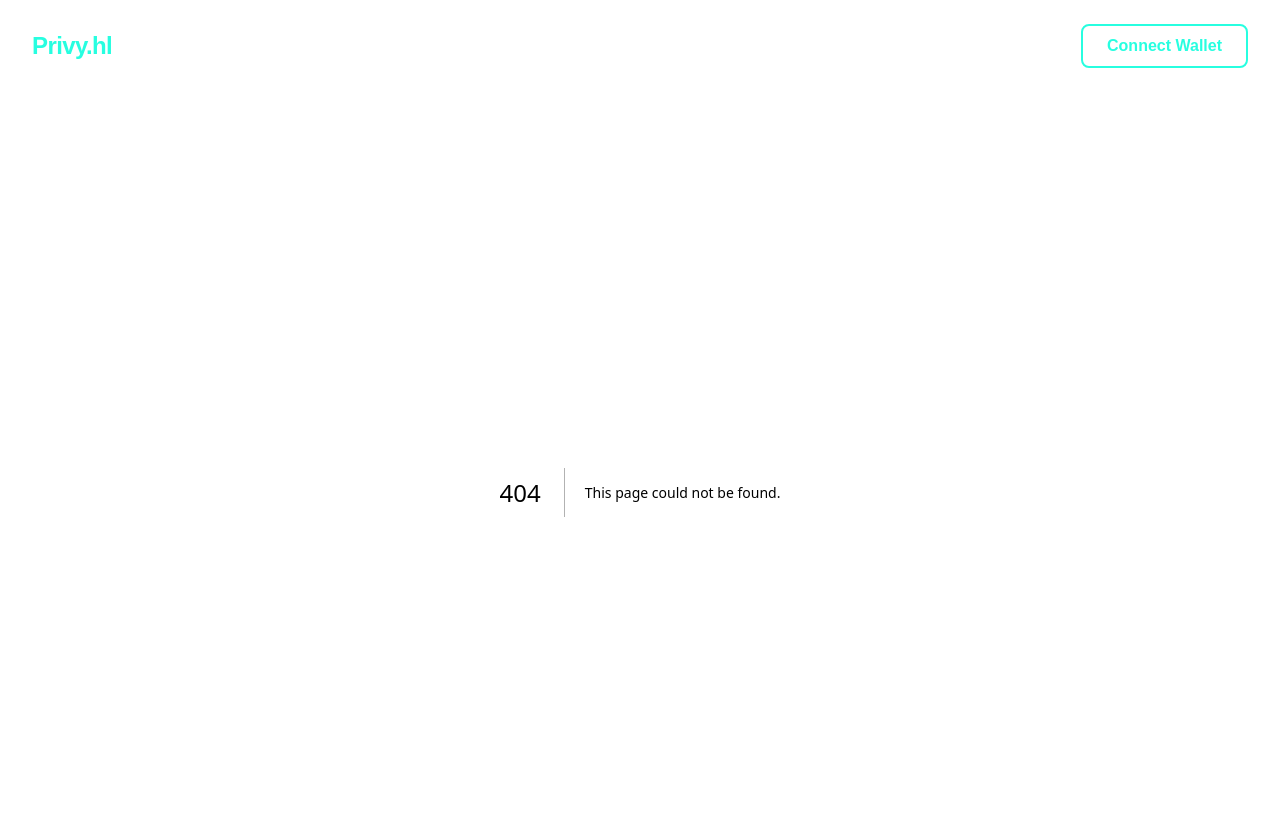
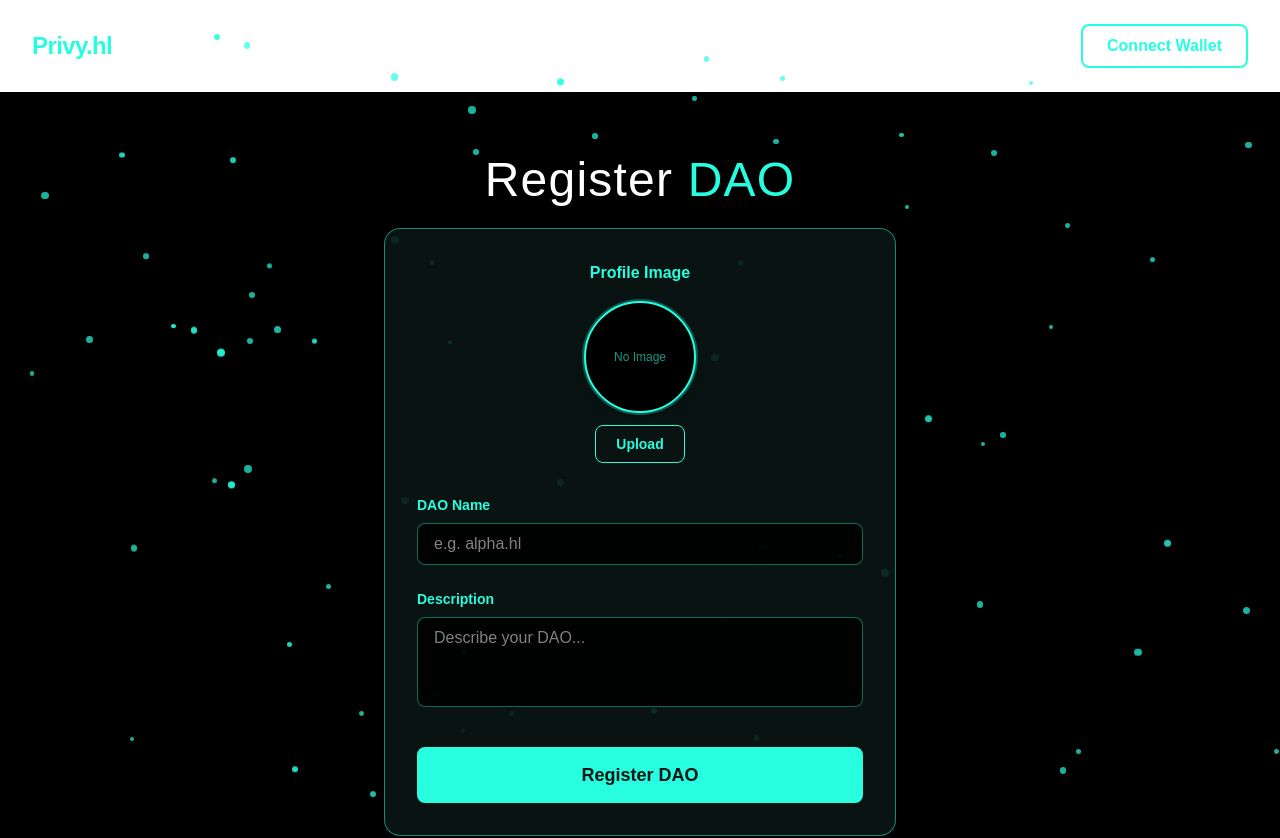
Before and after one commit to ayushsingh82/HyperOrbit, a Next.js app: page /register in a window 1280 px wide. Before the commit this address had no page. Shown: the top 838 px of the page. Built offline with nearby package versions, Linux system fonts and the light colour scheme.

Commit message:
register dao form

```diff
--- a/src/app/components/landing.tsx
+++ b/src/app/components/landing.tsx
@@ -3,27 +3,25 @@
 import React from "react";
 import { motion } from "framer-motion";
 
-const DOTS = Array.from({ length: 40 });
-
-function getRandom(min: number, max: number) {
-  return Math.random() * (max - min) + min;
-}
-
-function FloatingDots() {
+export function FloatingDots({ count = 70, minSize = 4, maxSize = 8, opacity = 0.7 }) {
+  const DOTS = Array.from({ length: count });
+  function getRandom(min: number, max: number) {
+    return Math.random() * (max - min) + min;
+  }
   return (
     <div className="fixed inset-0 pointer-events-none z-0">
       {DOTS.map((_, i) => {
-        const size = getRandom(8, 14);
+        const size = getRandom(minSize, maxSize);
         const left = getRandom(0, 100);
         const top = getRandom(0, 100);
         const duration = getRandom(8, 18);
         const delay = getRandom(0, 10);
-        const floatY = getRandom(40, 120);
+        const floatY = getRandom(30, 80);
         return (
           <motion.div
             key={i}
-            initial={{ y: 0, opacity: 0.4 }}
-            animate={{ y: [0, -floatY, 0], opacity: [0.4, 0.7, 0.4] }}
+            initial={{ y: 0, opacity }}
+            animate={{ y: [0, -floatY, 0], opacity: [opacity, 1, opacity] }}
             transition={{
               repeat: Infinity,
               duration,
@@ -37,9 +35,8 @@ function FloatingDots() {
               width: size,
               height: size,
               borderRadius: "50%",
-              border: "1px dotted #27FEE0",
-              background: "transparent",
-              opacity: 0.4,
+              background: "#27FEE0",
+              opacity,
               zIndex: 0,
             }}
           />
@@ -53,20 +50,24 @@ export default function Landing() {
   return (
     <div className="min-h-screen flex flex-col items-center justify-center bg-black p-0 relative overflow-hidden">
       <FloatingDots />
+      {/* Hero Section */}
       <div className="flex flex-col items-center justify-center flex-1 z-10 relative w-full">
-        <h1 className="text-4xl sm:text-5xl font-semibold mb-10 text-[#27FEE0] text-center">
+        <h1 className="text-4xl sm:text-6xl font-medium mb-8 text-[#27FEE0] text-center tracking-tight">
           Create DAOs with a <span className="text-white">.hl</span> domain
         </h1>
-        <div className="max-w-xl w-full border-2 border-[#27FEE0] rounded-2xl bg-[#0B1614] p-10 flex flex-col items-center shadow-lg">
-          <p className="text-lg sm:text-xl text-white mb-8 text-center">
-            We are building a platform where you can easily launch your own DAO and get a unique <span className="text-[#27FEE0] font-semibold">.hl</span> domain. Empower your community, manage governance, and own your identity on the blockchain.
+        {/* Middle Card */}
+        <div className="max-w-2xl w-full border border-[#27FEE0]/60 rounded-3xl bg-[#0B1614]/70 p-12 flex flex-col items-center shadow-xl backdrop-blur-md">
+          <p className="text-md sm:text-xl text-white/90 mb-10 text-center leading-relaxed">
+            Launch your DAO in minutes and secure your unique{" "}
+            <span className="text-[#27FEE0] font-semibold">.hl</span> domain. Empower your community, manage governance, and own your on-chain identity — all in one seamless flow.
           </p>
-          <div className="flex gap-6 w-full justify-center">
-            <button className="px-8 py-3 rounded-lg border-2 border-[#27FEE0] bg-[#27FEE0] text-[#0B1614] font-bold text-lg transition hover:bg-transparent hover:text-[#27FEE0] w-40">
-              Create DAO
+          {/* Buttons */}
+          <div className="flex flex-wrap gap-6 w-full justify-center">
+            <button className="px-8 py-3 rounded-xl border-2 border-[#27FEE0] bg-[#27FEE0] text-[#0B1614] font-bold text-lg shadow-md transition hover:scale-105 hover:bg-transparent hover:text-[#27FEE0]">
+              <a href="/register">🚀 Create DAO</a>
             </button>
-            <button className="px-8 py-3 rounded-lg border-2 border-[#27FEE0] bg-transparent text-[#27FEE0] font-bold text-lg transition hover:bg-[#27FEE0] hover:text-[#0B1614] w-40">
-              Explore DAOs
+            <button className="px-8 py-3 rounded-xl border-2 border-[#27FEE0] bg-transparent text-[#27FEE0] font-bold text-lg shadow-md transition hover:scale-105 hover:bg-[#27FEE0] hover:text-[#0B1614]">
+              <a href="/dao">🔎 Explore DAOs</a>
             </button>
           </div>
         </div>
--- a/src/app/dao/page.tsx
+++ b/src/app/dao/page.tsx
@@ -1,28 +1,78 @@
 import React from "react";
 
 const DAOS = [
-  { name: "alpha.hl" },
-  { name: "beta.hl" },
-  { name: "gamma.hl" },
-  { name: "delta.hl" },
-  { name: "omega.hl" },
-  { name: "zeta.hl" },
-  { name: "dao123.hl" },
-  { name: "builder.hl" },
+  {
+    name: "alpha.hl",
+    description: "Alpha DAO is pioneering decentralized governance for creators.",
+    members: 128,
+    image: "https://api.dicebear.com/7.x/identicon/svg?seed=alpha",
+  },
+  {
+    name: "beta.hl",
+    description: "Beta DAO empowers communities to build together.",
+    members: 87,
+    image: "https://api.dicebear.com/7.x/identicon/svg?seed=beta",
+  },
+  {
+    name: "gamma.hl",
+    description: "Gamma DAO is focused on open-source innovation.",
+    members: 203,
+    image: "https://api.dicebear.com/7.x/identicon/svg?seed=gamma",
+  },
+  {
+    name: "delta.hl",
+    description: "Delta DAO supports social impact projects worldwide.",
+    members: 54,
+    image: "https://api.dicebear.com/7.x/identicon/svg?seed=delta",
+  },
+  {
+    name: "omega.hl",
+    description: "Omega DAO is a hub for blockchain enthusiasts.",
+    members: 312,
+    image: "https://api.dicebear.com/7.x/identicon/svg?seed=omega",
+  },
+
+
 ];
 
 export default function ExploreDaosPage() {
   return (
-    <div className="flex flex-col items-center w-full min-h-screen bg-black py-12">
-      <h1 className="text-4xl sm:text-5xl font-bold mb-12 text-[#27FEE0] text-center">Explore DAOs</h1>
-      <div className="grid grid-cols-1 sm:grid-cols-2 md:grid-cols-3 gap-8 w-full max-w-5xl px-4">
+    <div className="flex flex-col items-center w-full min-h-screen bg-black py-16 px-6">
+      <h1 className="text-4xl sm:text-5xl font-semibold mb-6 text-[#27FEE0] text-center tracking-wide">
+        <span className="text-white">Explore</span> DAOs
+      </h1>
+      <p className="text-[#27FEE0]/80 text-center mb-12 max-w-2xl">
+        Discover, join, and build with DAOs shaping the future of decentralized communities.
+      </p>
+
+      <div className="grid grid-cols-1 sm:grid-cols-2 lg:grid-cols-3 gap-10 w-full max-w-6xl">
         {DAOS.map((dao) => (
           <div
             key={dao.name}
-            className="border-4 border-[#27FEE0] rounded-2xl bg-[#0B1614] p-8 flex flex-col items-center shadow-lg transition hover:scale-105 hover:border-white cursor-pointer"
+            className="flex flex-col items-center border border-[#27FEE0]/50 rounded-2xl bg-[#0B1614]/80 p-6 shadow-lg backdrop-blur-sm
+                       hover:shadow-[#27FEE0]/40 hover:scale-[1.04] hover:border-white transition duration-300 ease-in-out group"
           >
-            <span className="text-2xl font-bold text-[#27FEE0] mb-2">{dao.name}</span>
-            <span className="text-white opacity-70 text-sm">A sample DAO on Privy.hl</span>
+            <img
+              src={dao.image}
+              alt={dao.name}
+              className="w-20 h-20 rounded-full mb-4 border border-[#27FEE0] bg-black object-cover
+                         group-hover:border-white transition"
+              loading="lazy"
+            />
+            <span className="text-xl font-bold text-[#27FEE0] mb-2 text-center tracking-wide">
+              {dao.name}
+            </span>
+            <span className="text-white/80 text-sm mb-4 text-center min-h-[50px] leading-relaxed">
+              {dao.description}
+            </span>
+
+            <div className="flex items-center justify-between w-full mt-auto">
+              <span className="text-[#27FEE0] text-xs font-mono">{dao.members} members</span>
+              <button className="px-5 py-1.5 rounded-lg border border-[#27FEE0] text-[#27FEE0] font-semibold text-sm transition
+                                 hover:bg-[#27FEE0] hover:text-[#0B1614] hover:border-white ml-auto">
+                Join
+              </button>
+            </div>
           </div>
         ))}
       </div>
--- a/src/app/layout.tsx
+++ b/src/app/layout.tsx
@@ -2,6 +2,7 @@ import type { Metadata } from "next";
 import { Geist, Geist_Mono } from "next/font/google";
 import "./globals.css";
 import React from "react";
+import Link from "next/link";
 
 const geistSans = Geist({
   variable: "--font-geist-sans",
@@ -21,7 +22,7 @@ export const metadata: Metadata = {
 function TopBar() {
   return (
     <div className="w-full flex justify-between items-center px-8 py-6 z-10 relative">
-      <span className="text-2xl font-bold text-[#27FEE0] tracking-tight select-none">Privy.hl</span>
+      <span className="text-2xl font-bold text-[#27FEE0] tracking-tight select-none"><Link href="/">Privy.hl</Link></span>
       <button className="px-6 py-2 rounded-lg border-2 border-[#27FEE0] bg-transparent text-[#27FEE0] font-bold text-base transition hover:bg-[#27FEE0] hover:text-[#0B1614]">
         Connect Wallet
       </button>
--- /dev/null
+++ b/src/app/register/page.tsx
@@ -0,0 +1,85 @@
+'use client'
+import React, { useRef, useState } from "react";
+import { FloatingDots } from "../components/landing";
+
+export default function RegisterDaoPage() {
+  const [profilePreview, setProfilePreview] = useState<string | null>(null);
+  const fileInputRef = useRef<HTMLInputElement>(null);
+
+  function handleProfileChange(e: React.ChangeEvent<HTMLInputElement>) {
+    const file = e.target.files?.[0];
+    if (file) {
+      const reader = new FileReader();
+      reader.onload = (ev) => setProfilePreview(ev.target?.result as string);
+      reader.readAsDataURL(file);
+    }
+  }
+
+  return (
+    <div className="flex flex-col items-center w-full min-h-screen bg-black py-16 px-4 relative overflow-hidden">
+      <FloatingDots />
+      <h1 className="text-2xl sm:text-5xl font-medium mb-6 text-[#27FEE0] text-center tracking-wide">
+        <span className="text-white">Register</span> DAO
+      </h1>
+      <form className="w-full max-w-lg bg-[#0B1614]/90 border border-[#27FEE0]/50 rounded-2xl p-8 flex flex-col gap-6 shadow-lg z-10">
+        {/* Profile Image Section - now at the top and visually enhanced */}
+        <div className="flex flex-col items-center gap-3 mb-2">
+          <label className="text-[#27FEE0] font-semibold text-base mb-1">Profile Image</label>
+          <div className="relative flex flex-col items-center">
+            <div className="w-28 h-28 rounded-full border-2 border-[#27FEE0] bg-black flex items-center justify-center overflow-hidden shadow-lg ring-2 ring-[#27FEE0]/30 mb-2">
+              {profilePreview ? (
+                <img src={profilePreview} alt="Profile Preview" className="w-full h-full object-cover" />
+              ) : (
+                <span className="text-[#27FEE0]/60 text-xs">No Image</span>
+              )}
+            </div>
+            <button
+              type="button"
+              className="mt-1 px-5 py-2 rounded-lg border border-[#27FEE0] text-[#27FEE0] font-semibold text-sm transition hover:bg-[#27FEE0] hover:text-[#0B1614] shadow-sm"
+              onClick={() => fileInputRef.current?.click()}
+            >
+              Upload
+            </button>
+            <input
+              ref={fileInputRef}
+              type="file"
+              accept="image/*"
+              className="hidden"
+              onChange={handleProfileChange}
+            />
+          </div>
+        </div>
+        {/* DAO Name */}
+        <div className="flex flex-col gap-2">
+          <label className="text-[#27FEE0] font-semibold text-sm" htmlFor="daoName">DAO Name</label>
+          <input
+            id="daoName"
+            name="daoName"
+            type="text"
+            required
+            placeholder="e.g. alpha.hl"
+            className="rounded-lg px-4 py-2 bg-black/80 border border-[#27FEE0]/40 text-white focus:outline-none focus:border-[#27FEE0] transition"
+          />
+        </div>
+        {/* Description */}
+        <div className="flex flex-col gap-2">
+          <label className="text-[#27FEE0] font-semibold text-sm" htmlFor="description">Description</label>
+          <textarea
+            id="description"
+            name="description"
+            required
+            placeholder="Describe your DAO..."
+            rows={3}
+            className="rounded-lg px-4 py-2 bg-black/80 border border-[#27FEE0]/40 text-white focus:outline-none focus:border-[#27FEE0] transition resize-none"
+          />
+        </div>
+        <button
+          type="submit"
+          className="mt-4 px-8 py-3 rounded-lg border-2 border-[#27FEE0] bg-[#27FEE0] text-[#0B1614] font-bold text-lg transition hover:bg-transparent hover:text-[#27FEE0]"
+        >
+          Register DAO
+        </button>
+      </form>
+    </div>
+  );
+}
```
